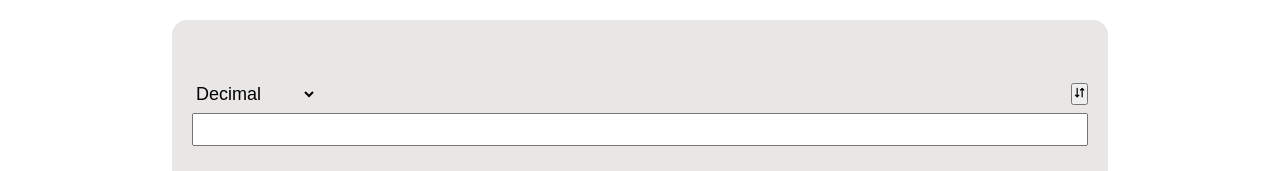
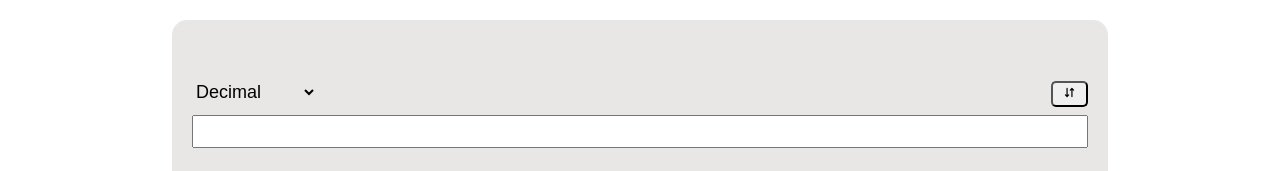
Before and after one commit to Aditya-Attrish/react-project, a React (Vite) app in the folder Converter/: page / in a window 1280 px wide. Shown: the top 171 px of the page. Built offline with nearby package versions, Linux system fonts and the light colour scheme.

Commit message:
update Converter/src/App.jsx

```diff
--- a/Converter/src/App.jsx
+++ b/Converter/src/App.jsx
@@ -35,7 +35,7 @@ function App() {
               <option value={8}>Octo</option>
             </select>
           </label>
-          <button onClick={Swaping}><PiArrowsDownUpBold /></button>
+          <button className="butt" onClick={Swaping}><PiArrowsDownUpBold /></button>
         </div>
         <input
           type="text"
```
